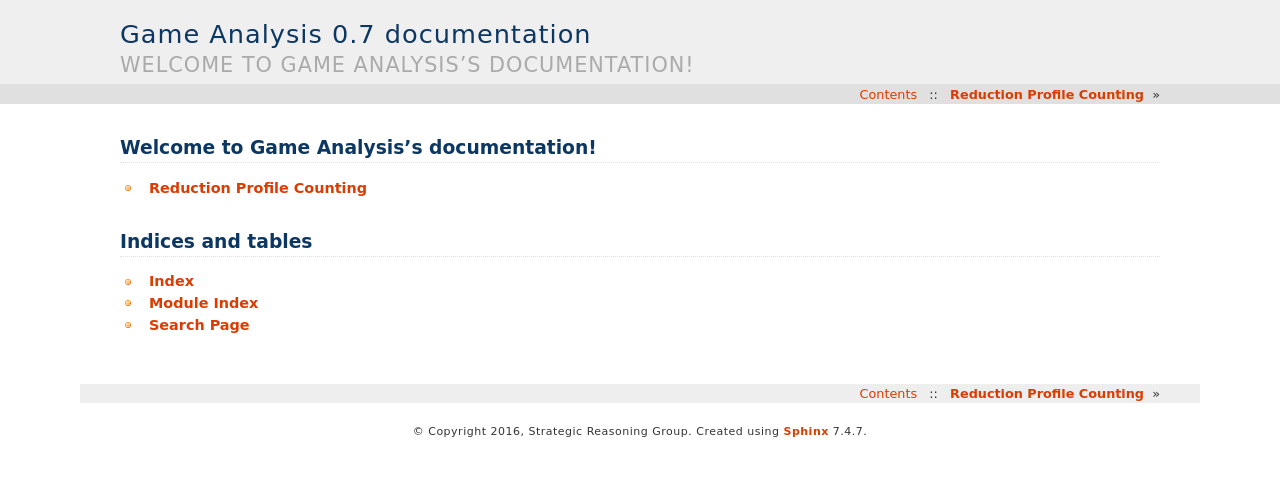
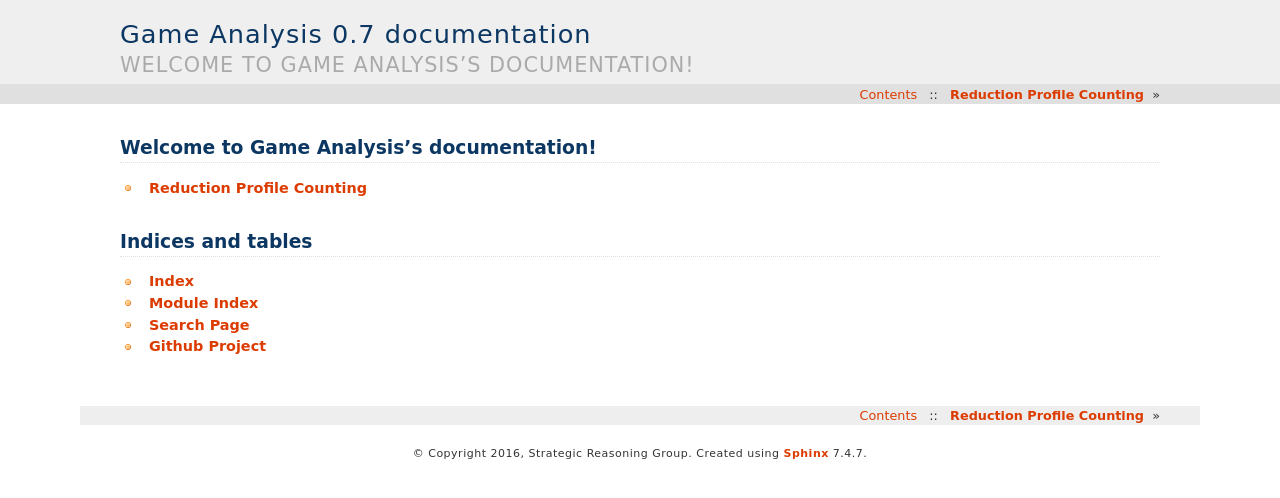
Before and after one commit to egtaonline/gameanalysis, a Sphinx documentation site: the page built from docs/source/index.rst, in a window 1280 px wide. Shown: the top 498 px of the page. Built offline with Sphinx 7.4.7, drawn with Linux system fonts in a browser that asks for light colours; formulas are drawn with MathJax 3; pages that are not in the unit, such as notebooks, are missing from menus.

Commit message:
Add github link to documentation

```diff
--- a/docs/source/index.rst
+++ b/docs/source/index.rst
@@ -19,3 +19,4 @@ Indices and tables
 * :ref:`genindex`
 * :ref:`modindex`
 * :ref:`search`
+* `Github Project <https://github.com/egtaonline/gameanalysis>`_
```
